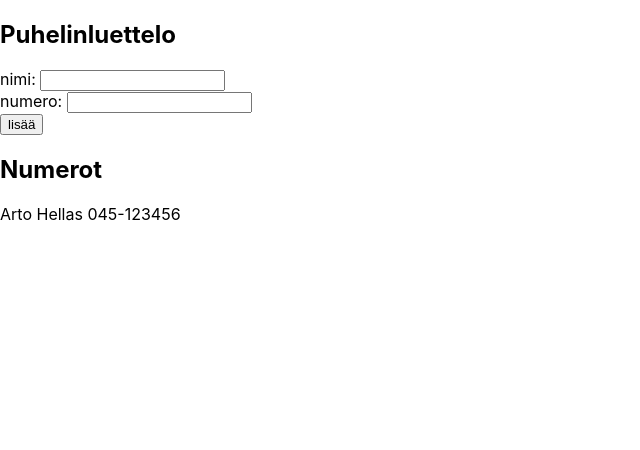
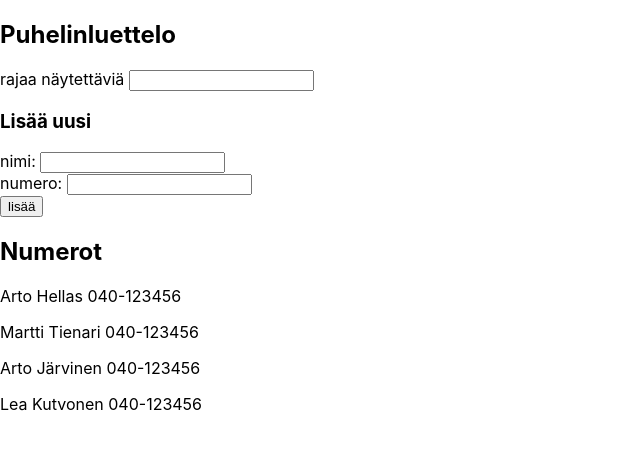
Before and after one commit to MikkoKarvonen/fullstack_osa2, a React (Create React App) app in the folder puhelinluettelo/: page / in a window 1280 px wide. Shown: the top 450 px of the page, without its empty margins (0-640 px from the left). Built offline with nearby package versions, Linux system fonts and the light colour scheme.

Commit message:
Lisätty tehtävä 2.9

```diff
--- a/puhelinluettelo/src/App.js
+++ b/puhelinluettelo/src/App.js
@@ -1,13 +1,17 @@
 import React, { useState } from 'react'
 
 const App = () => {
-  const [ persons, setPersons] = useState([
-    { name: 'Arto Hellas', number: '045-123456' }
+  const [persons, setPersons] = useState([
+    { name: 'Arto Hellas', number: '040-123456' },
+    { name: 'Martti Tienari', number: '040-123456' },
+    { name: 'Arto Järvinen', number: '040-123456' },
+    { name: 'Lea Kutvonen', number: '040-123456' }
   ])
   const [ newName, setNewName ] = useState('')
   const [ newNumber, setNewNumber ] = useState('')
+  const [newSearch, setNewSearch] = useState('')
 
-  const rows = () => persons.map((person,i) => <p key={i}>{person.name} {person.number}</p>)
+  const rows = () => persons.map((person,i) => (person.name.toLowerCase().includes(newSearch.toLowerCase())) ? <p key={i}>{person.name} {person.number}</p> : '')
 
   const addPerson = (event) => {
     event.preventDefault()
@@ -33,9 +37,17 @@
     setNewNumber(event.target.value)
   }
 
+  const handleSearchChange = (event) => {
+    setNewSearch(event.target.value)
+  }
+
   return (
     <div>
       <h2>Puhelinluettelo</h2>
+      <div>
+        rajaa näytettäviä <input value={newSearch} onChange={handleSearchChange}/>
+      </div>
+      <h3>Lisää uusi</h3>
       <form  onSubmit={addPerson}>
         <div>
           nimi: <input value={newName}
```
